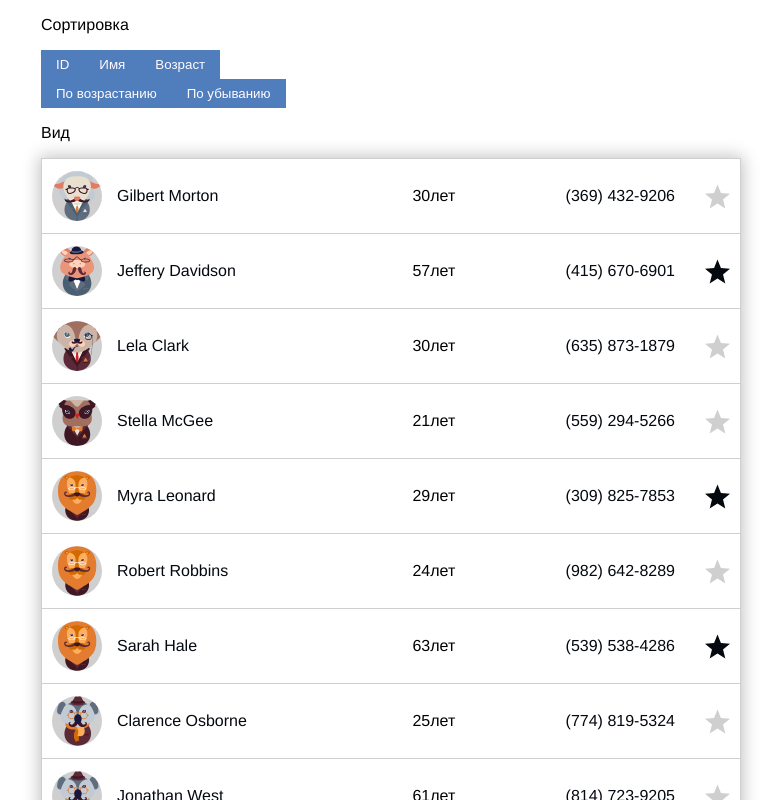
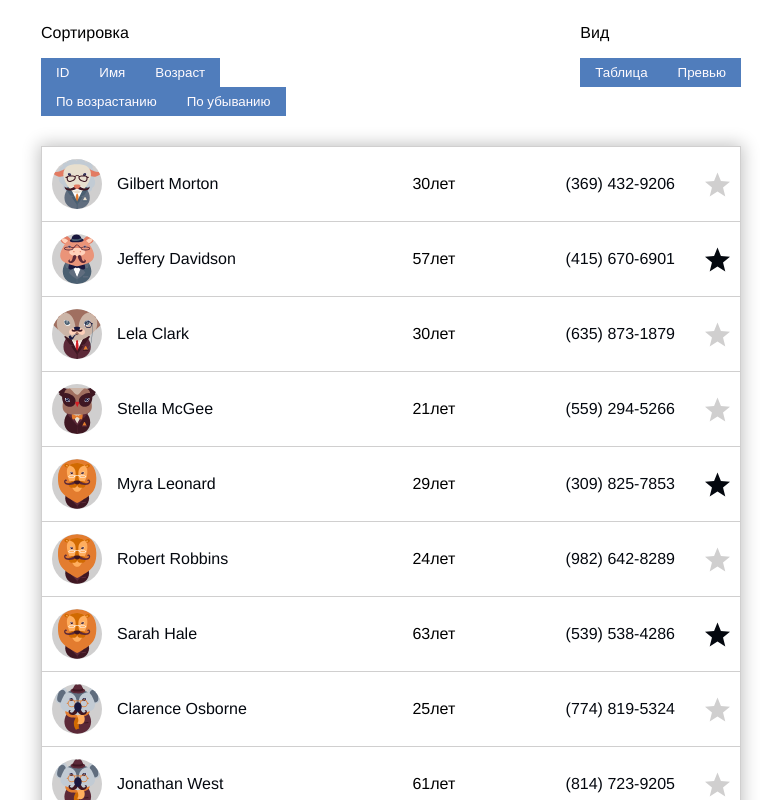
Before and after one commit to seregamaksim/users-list, a Vue app: page / in a window 1280 px wide. Shown: the top 800 px of the page, without its empty margins (249-1030 px from the left). Built offline with nearby package versions, Linux system fonts and the light colour scheme.

Commit message:
add filter button component and events for this. Create sort by ascending and descending

```diff
--- a/src/components/FilterBtn.vue
+++ b/src/components/FilterBtn.vue
@@ -1,5 +1,5 @@
 <template>
-  <button class="btn">
+  <button class="btn" v-on="$listeners">
     {{ btnText }}
   </button>
 </template>
@@ -9,7 +9,7 @@
 export default {
   props: {
     btnText: String,
-    method: String
+    method: Function
   }
 }
 </script>
--- a/src/components/FilterTab.vue
+++ b/src/components/FilterTab.vue
@@ -1,28 +1,23 @@
 <template>
-  <div>
-    <ul class="filter-list">
+  <div class="filter-list">
+    <ul class="filter-list__list">
       <li class="filter-list__item">
         <p class="filter-list__item-title">Сортировка</p>
         <div class="filter-list__item-btns">
-          <!-- <FilterBtn btnText="ID"></FilterBtn>
-          <FilterBtn btnText="Имя"></FilterBtn> -->
-          <button class="btn" @click="this.getUsersById">ID</button>
-          <button class="btn" @click="this.getUsersByName">Имя</button>
-          <button class="btn" @click="this.getUsersByAge">Возраст</button>
-          <!-- <FilterBtn method="this.getUsersByAge" btnText="Возраст"></FilterBtn> -->
+          <FilterBtn btnText="ID"  @click="this.getUsersById"></FilterBtn>
+          <FilterBtn btnText="Имя" @click="this.getUsersByName"></FilterBtn>
+          <FilterBtn btnText="Возраст" @click="this.getUsersByAge"></FilterBtn>
         </div>
         <div class="filter-list__item-btns">
-          <button class="btn" @click="this.getReverseUsers">По возрастанию</button>
-          <button class="btn" @click="this.getReverseUsers">По убыванию</button>
-          <!-- <FilterBtn btnText="По возрастанию"></FilterBtn>
-          <FilterBtn btnText="По убыванию"></FilterBtn> -->
+          <FilterBtn btnText="По возрастанию" @click="getReverseUsers('up')"></FilterBtn>
+          <FilterBtn btnText="По убыванию" @click="getReverseUsers('down')"></FilterBtn>
         </div>
       </li>
       <li class="filter-list__item">
         <p class="filter-list__item-title">Вид</p>
         <div class="filter-list__item-btns">
-          <!-- <FilterBtn btnText="Таблица"></FilterBtn>
-          <FilterBtn btnText="Превью"></FilterBtn> -->
+          <FilterBtn btnText="Таблица"></FilterBtn>
+          <FilterBtn btnText="Превью"></FilterBtn>
         </div>
       </li>
     </ul>
@@ -30,11 +25,11 @@
 </template>
 
 <script>
-// import FilterBtn from './FilterBtn'
+import FilterBtn from './FilterBtn'
 import { mapActions } from 'vuex'
 export default {
   components: {
-    // FilterBtn
+    FilterBtn
   },
   methods: {
     ...mapActions(['getUsersByAge', 'getUsersById', 'getUsersByName', 'getReverseUsers'])
@@ -43,9 +38,11 @@ export default {
 </script>
 
 <style lang="scss">
-  .btn {
-    padding: 7px 15px;
-    background-color: var(--brandColor);
-    color: var(--brandColor3);
+  .filter-list {
+    margin-bottom: 30px;
+  }
+  .filter-list__list {
+    display: flex;
+    justify-content: space-between;
   }
 </style>
--- a/src/store/index.js
+++ b/src/store/index.js
@@ -5,7 +5,8 @@ Vue.use(Vuex)
 
 export default new Vuex.Store({
   state: {
-    users: []
+    users: [],
+    ascendingFilter: false
   },
   mutations: {
     addUsers (state, users) {
@@ -29,7 +30,6 @@ export default new Vuex.Store({
         if (a.age < b.age) return -1
       }
       state.users = state.users.sort(compareNumeric)
-      console.log('sortByAge', state.users)
     },
     sortById (state) {
       function compareNumeric (a, b) {
@@ -38,7 +38,6 @@ export default new Vuex.Store({
         if (a.id < b.id) return -1
       }
       state.users = state.users.sort(compareNumeric)
-      console.log('sortById', state.users)
     },
     sortByName (state) {
       function compareNumeric (a, b) {
@@ -47,11 +46,15 @@ export default new Vuex.Store({
         if (a.name < b.name) return -1
       }
       state.users = state.users.sort(compareNumeric)
-      console.log('sortByName', state.users)
     },
-    reverseUsers (state) {
-      state.users = state.users.reverse()
-      console.log('reverseUsers', state.users)
+    reverseUsers (state, upDownFilter) {
+      if (upDownFilter === 'up' && !state.ascendingFilter) {
+        state.users = state.users.reverse()
+        state.ascendingFilter = true
+      } else if (upDownFilter === 'down' && state.ascendingFilter) {
+        state.users = state.users.reverse()
+        state.ascendingFilter = false
+      }
     }
   },
   actions: {
@@ -73,8 +76,8 @@ export default new Vuex.Store({
     getUsersByName (context) {
       context.commit('sortByName', 'name')
     },
-    getReverseUsers (context) {
-      context.commit('reverseUsers')
+    getReverseUsers (context, upDownFilter) {
+      context.commit('reverseUsers', upDownFilter)
     }
   },
   getters: {
```
